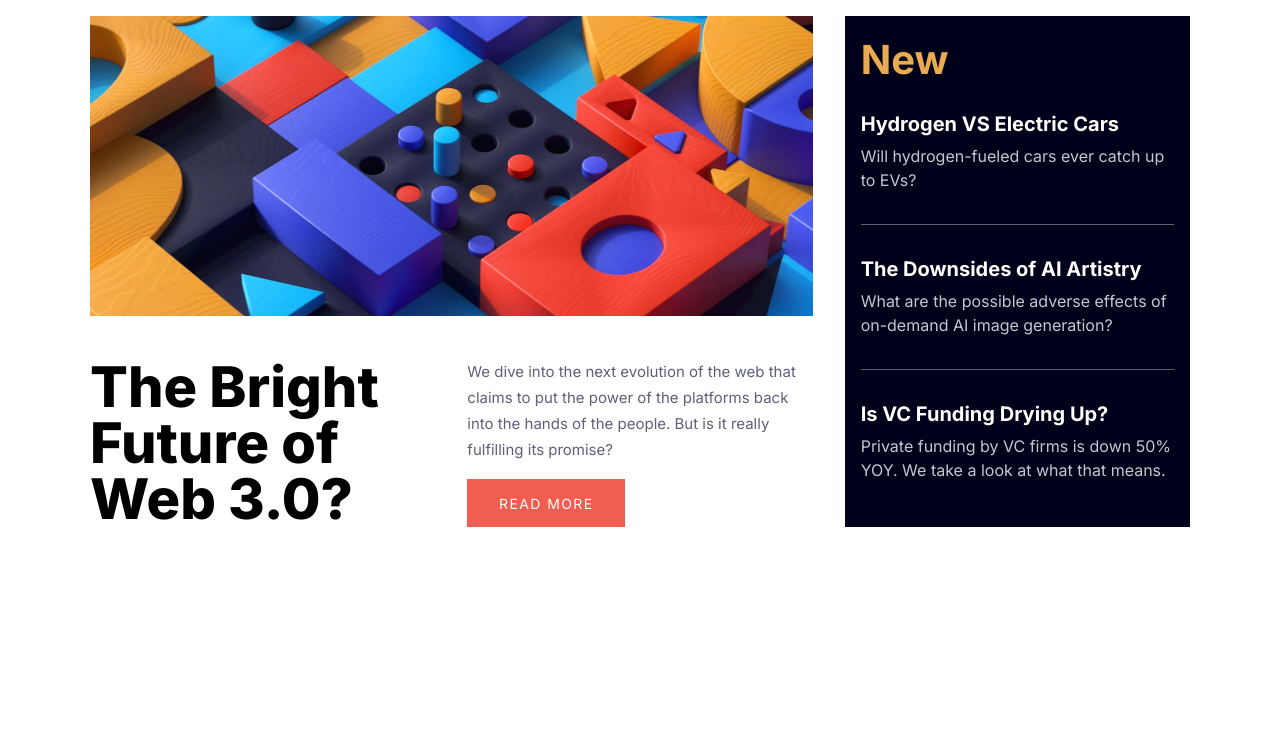
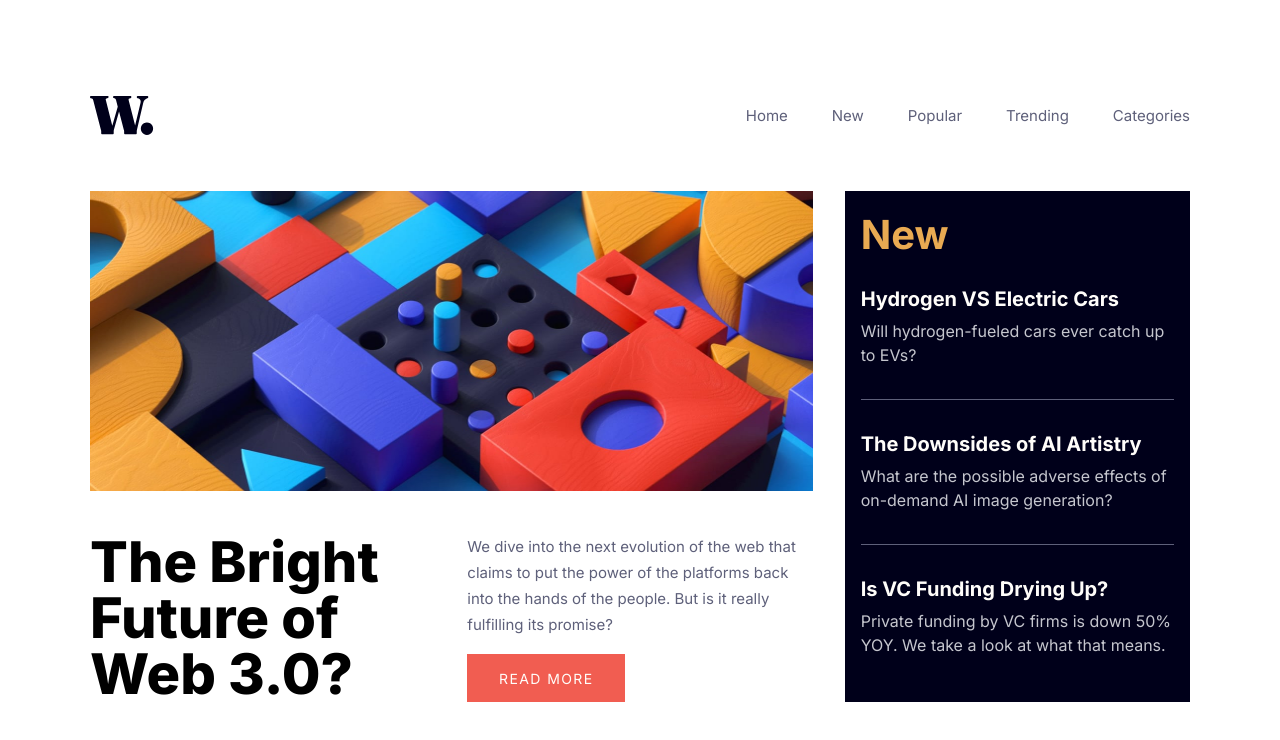
Before and after one commit to alfredomayorga/news-homepage, a Next.js app: page / in a window 1280 px wide. Shown: the top 740 px of the page. Built offline with nearby package versions, Linux system fonts and the light colour scheme.

Commit message:
Top Bar (#3)
* feat: mobile top bar

* test: top bar mobile view elements

* feat: mobile navigation menu

User can click the menu button and access the mobile navigation menu

* test: mobile menu happy path

* feat: navigation menu desktop version

```diff
--- a/app/page.tsx
+++ b/app/page.tsx
@@ -1,5 +1,6 @@
 import HeroSection from '../components/hero-section'
 import { Inter } from '@next/font/google'
+import TopBar from '../components/top-bar'
 const inter = Inter({
   weight: ['400', '700', '800'],
   subsets: ['latin'],
@@ -14,6 +15,7 @@ export default function Home() {
         lg:mx-auto
       `}
     >
+      <TopBar />
       <HeroSection />
     </div>
   )
--- /dev/null
+++ b/components/Logo.tsx
@@ -0,0 +1,18 @@
+'use client'
+
+import Image from 'next/image'
+import { useMobile } from '../hooks/useMobile'
+function Logo() {
+  const isMobile = useMobile()
+  return (
+    <Image
+      data-cy="logo"
+      src="/images/logo.svg"
+      alt="News Homepage Brand"
+      width={isMobile ? 45 : 64}
+      height={isMobile ? 28 : 40}
+    />
+  )
+}
+
+export default Logo
--- /dev/null
+++ b/components/MobileMenuButton.tsx
@@ -0,0 +1,16 @@
+import Image from 'next/image'
+
+function MobileMenuButton() {
+  return (
+    <Image
+      data-cy="mobile-menu-button"
+      src="/images/icon-menu.svg"
+      alt="Menu Button"
+      width={40}
+      height={17}
+      className="cursor"
+    />
+  )
+}
+
+export default MobileMenuButton
--- a/components/hero-section/HeroDescription.tsx
+++ b/components/hero-section/HeroDescription.tsx
@@ -24,6 +24,8 @@ function HeroDescription() {
           text-white
           text-[14px]
           tracking-widest
+          hover:bg-black
+          transition-all
         "
       >
         Read More
--- a/components/hero-section/HeroImage.tsx
+++ b/components/hero-section/HeroImage.tsx
@@ -9,6 +9,7 @@ function HeroImage() {
       className="
         relative
         lg:col-span-2
+        z-[-1]
       "
     >
       <Image
--- /dev/null
+++ b/components/nav-menu/index.tsx
@@ -0,0 +1,34 @@
+function NavMenu() {
+  let menuItems = ['Home', 'New', 'Popular', 'Trending', 'Categories']
+  return (
+    <ul
+      className="
+        flex
+        flex-col
+        gap-6
+        lg:flex-row
+        lg:gap-[44px]
+      "
+    >
+      {menuItems.map((menuItem, index) => {
+        return (
+          <li
+            data-cy="menu-nav-item"
+            key={index}
+            className="
+              text-[18px]
+              lg:text-body
+              text-gray
+              hover:text-red
+              cursor-pointer
+            "
+          >
+            {menuItem}
+          </li>
+        )
+      })}
+    </ul>
+  )
+}
+
+export default NavMenu
--- /dev/null
+++ b/components/top-bar/MobileMenu.tsx
@@ -0,0 +1,41 @@
+'use client'
+
+import Image from 'next/image'
+import NavMenu from '../nav-menu'
+
+interface MobileMenuProps {
+  handleMenuVisibility: () => void
+}
+
+function MobileMenu({ handleMenuVisibility }: MobileMenuProps) {
+  return (
+    <div
+      data-cy="mobile-nav-menu"
+      className="
+        fixed
+        top-0
+        right-0
+        w-[256px]
+        bg-white
+        h-full
+        p-6
+        z-50
+      "
+    >
+      <Image
+        data-cy="mobile-close-menu-button"
+        src="/images/icon-menu-close.svg"
+        alt="Close Menu"
+        width={30}
+        height={30}
+        className="float-right"
+        onClick={handleMenuVisibility}
+      />
+      <div className="mt-24">
+        <NavMenu />
+      </div>
+    </div>
+  )
+}
+
+export default MobileMenu
--- /dev/null
+++ b/components/top-bar/index.tsx
@@ -0,0 +1,58 @@
+'use client'
+
+import Logo from '../Logo'
+import MobileMenuButton from '../MobileMenuButton'
+import { useMobile } from '../../hooks/useMobile'
+import MobileMenu from './MobileMenu'
+import { useState } from 'react'
+import NavMenu from '../nav-menu'
+function TopBar() {
+  const isMobile = useMobile()
+  const [menuVisibility, setMenuVisibility] = useState<boolean>(false)
+  function handelMobileMenuVisibility() {
+    setMenuVisibility(!menuVisibility)
+  }
+  return (
+    <div
+      className="
+        flex
+        flex-row
+        items-center
+        justify-between
+        mb-8
+        mt-4
+        lg:mt-20
+        lg:mb-14
+      "
+    >
+      <Logo />
+      {isMobile && (
+        <div onClick={handelMobileMenuVisibility}>
+          <MobileMenuButton />
+        </div>
+      )}
+      {menuVisibility && (
+        <>
+          <MobileMenu
+            handleMenuVisibility={handelMobileMenuVisibility}
+          />
+          <div
+            className="
+          fixed
+          top-0
+          left-0
+          w-screen
+          h-screen
+          bg-[#000]
+          opacity-80
+          z-10
+        "
+          ></div>
+        </>
+      )}
+      {!isMobile && <NavMenu />}
+    </div>
+  )
+}
+
+export default TopBar
```
Also changed, not shown: 2 other files (tests, documents, lock files or other folders).
